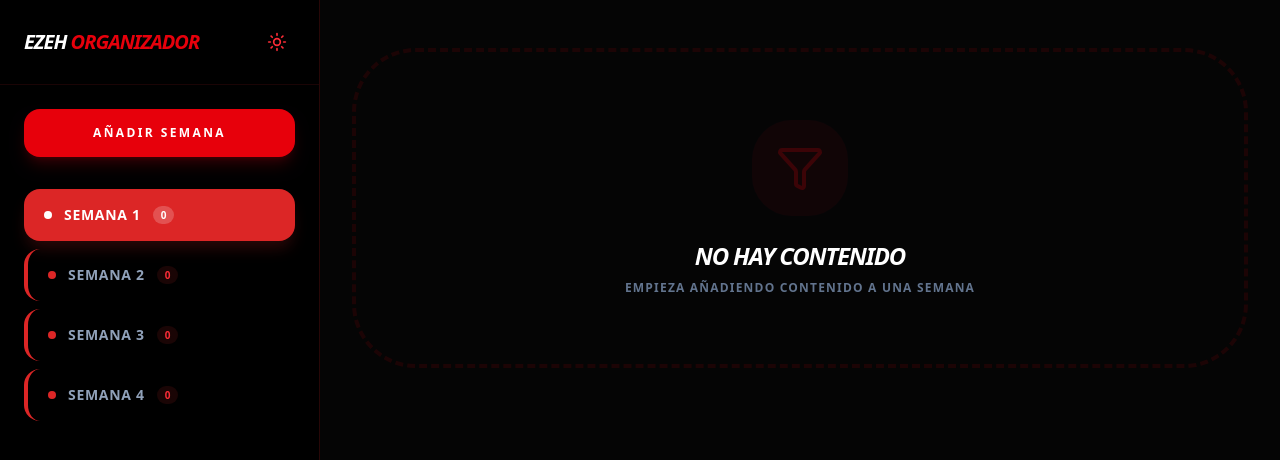
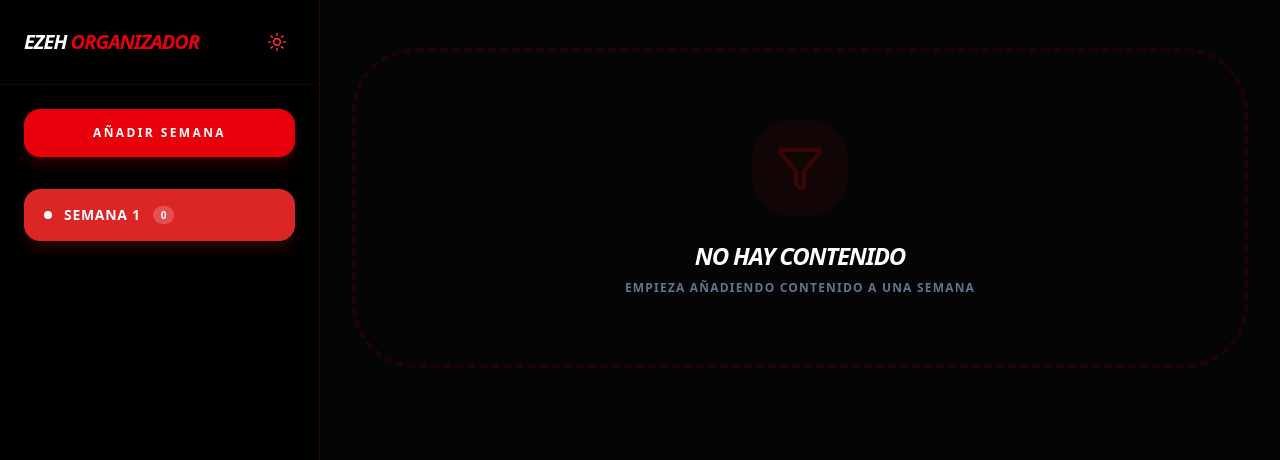
Before and after one commit to e8727143-cell/Ezeh-Organizador, a React (Vite) app: page / in a window 1280 px wide. Shown: the top 460 px of the page. Built offline with nearby package versions, Linux system fonts and the light colour scheme.

Commit message:
feat: improve app robustness and error handling
- Add global error logging and mount verification in main.tsx.
- Implement data validation and safety checks for local storage initialization.
- Add date validity check to prevent rendering invalid publish dates.

```diff
--- a/src/App.tsx
+++ b/src/App.tsx
@@ -96,7 +96,7 @@ const ContentCard = React.memo(({ item, theme, onClick, onTogglePublish }: { ite
         : theme === 'dark' ? 'bg-black border-red-900/20 hover:border-red-600/50' : 'bg-white border-red-100 hover:border-red-600/50 shadow-xl shadow-red-100/20'
     }`}
   >
-    {item.publishDate && (
+    {item.publishDate && !isNaN(new Date(item.publishDate).getTime()) && (
       <div className="px-8 pt-6 pb-2">
         <span className={`text-[10px] font-black uppercase tracking-[0.2em] ${item.isPublished ? 'text-emerald-600' : 'text-red-600 opacity-60'}`}>
           {new Date(item.publishDate).toLocaleDateString('es-ES')}
@@ -169,27 +169,32 @@ export default function App() {
 
   const [weeks, setWeeks] = useState<Week[]>(() => {
     try {
-      const saved = localStorage.getItem('organizer-weeks-v2');
-      if (saved) return JSON.parse(saved);
+      if (typeof window !== 'undefined') {
+        const saved = localStorage.getItem('organizer-weeks-v2');
+        if (saved) {
+          const parsed = JSON.parse(saved);
+          if (Array.isArray(parsed) && parsed.length > 0) return parsed;
+        }
+      }
     } catch (e) {
       console.error('Error parsing weeks:', e);
     }
-    return [
-      { name: 'Semana 1', color: '#DC2626' },
-      { name: 'Semana 2', color: '#DC2626' },
-      { name: 'Semana 3', color: '#DC2626' },
-      { name: 'Semana 4', color: '#DC2626' }
-    ];
+    return [{ name: 'Semana 1', color: '#DC2626' }];
   });
 
   const [items, setItems] = useState<ContentItem[]>(() => {
     try {
-      const saved = localStorage.getItem('organizer-items-v2');
-      return saved ? JSON.parse(saved) : [];
+      if (typeof window !== 'undefined') {
+        const saved = localStorage.getItem('organizer-items-v2');
+        if (saved) {
+          const parsed = JSON.parse(saved);
+          if (Array.isArray(parsed)) return parsed;
+        }
+      }
     } catch (e) {
       console.error('Error parsing items:', e);
-      return [];
     }
+    return [];
   });
 
   const [selectedCategory, setSelectedCategory] = useState('Semana 1');
@@ -266,6 +271,7 @@ export default function App() {
   const selectedItem = useMemo(() => items.find(i => i.id === selectedItemId), [items, selectedItemId]);
 
   const filteredItems = useMemo(() => {
+    if (!Array.isArray(items)) return [];
     return items
       .filter(item => {
         const matchesCategory = selectedCategory === 'All' || item.category === selectedCategory;
--- a/src/main.tsx
+++ b/src/main.tsx
@@ -1,10 +1,26 @@
-import {StrictMode} from 'react';
+import React, {StrictMode, useEffect} from 'react';
 import {createRoot} from 'react-dom/client';
-import App from './App.tsx';
+import App from './App';
 import './index.css';
 
-createRoot(document.getElementById('root')!).render(
-  <StrictMode>
-    <App />
-  </StrictMode>,
-);
+const Root = () => {
+  useEffect(() => {
+    console.log('Ezeh Organizer: App Mounted Successfully');
+    window.addEventListener('error', (event) => {
+      console.error('Ezeh Organizer: Global Error Caught:', event.error);
+    });
+  }, []);
+
+  return (
+    <StrictMode>
+      <App />
+    </StrictMode>
+  );
+};
+
+const rootElement = document.getElementById('root');
+if (rootElement) {
+  createRoot(rootElement).render(<Root />);
+} else {
+  console.error('Ezeh Organizer: Root element not found');
+}
```
